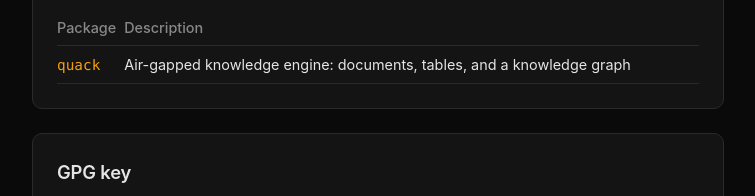
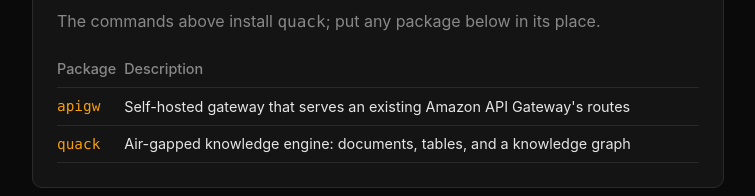
Before and after one commit to smoketurner/packages, a plain HTML site: page index.html in a window 1280 px wide. Shown: the part 581-777 px from the top of the page, without its empty margins (262-1017 px from the left). Drawn offline with Linux system fonts and the light colour scheme.

Commit message:
docs: list apigw among the packages (#3)
* docs: list apigw in README.md

* docs: list apigw in index.html

```diff
--- a/index.html
+++ b/index.html
@@ -155,9 +155,11 @@ sudo dnf install -y quack</code></pre>
 
   <div class="section">
     <h2>Packages</h2>
+    <p>The commands above install <code>quack</code>; put any package below in its place.</p>
     <table>
       <thead><tr><th>Package</th><th>Description</th></tr></thead>
       <tbody>
+        <tr><td><a href="https://github.com/smoketurner/amazon-apigateway-self-hosted"><code>apigw</code></a></td><td>Self-hosted gateway that serves an existing Amazon API Gateway's routes</td></tr>
         <tr><td><a href="https://github.com/smoketurner/quack"><code>quack</code></a></td><td>Air-gapped knowledge engine: documents, tables, and a knowledge graph</td></tr>
       </tbody>
     </table>
```
Also changed, not shown: 1 other file.
